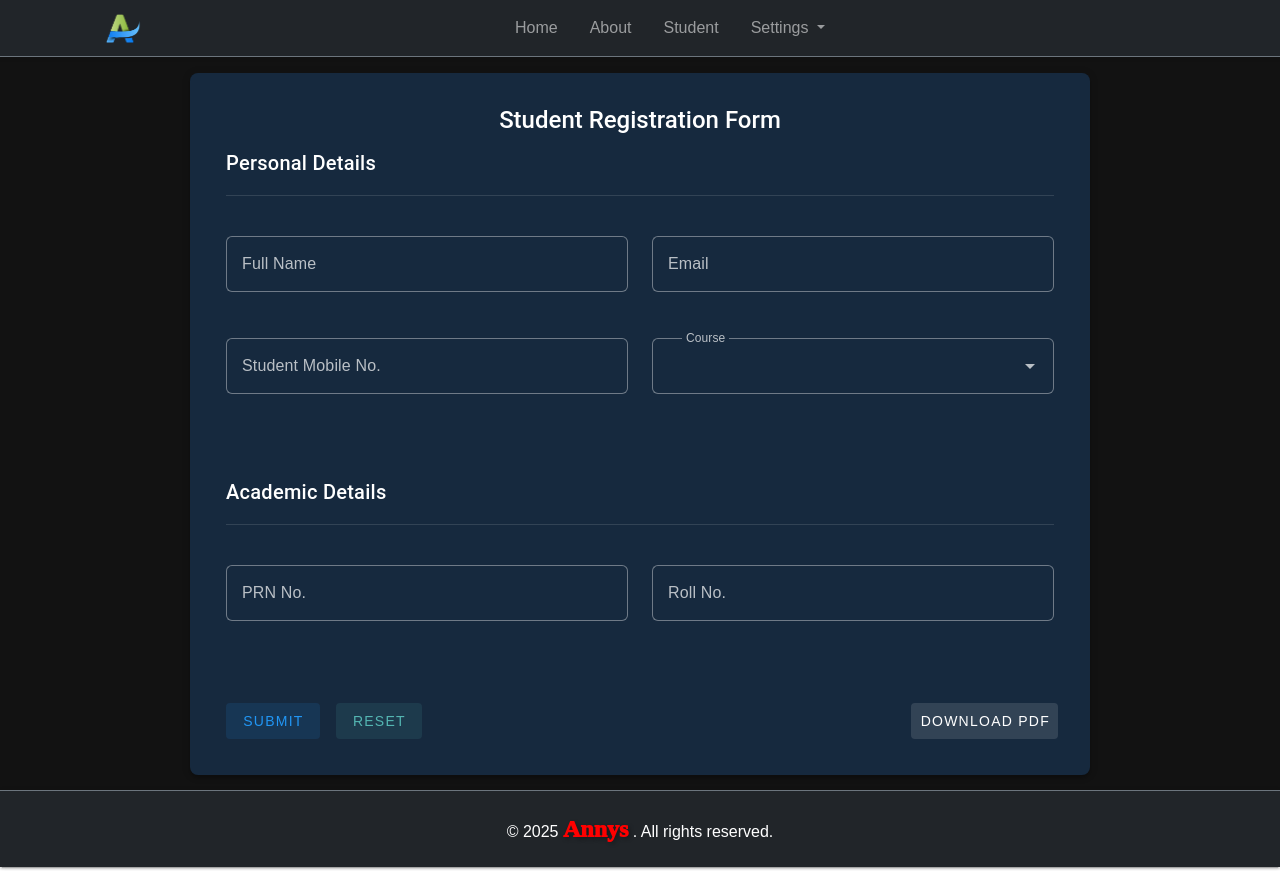
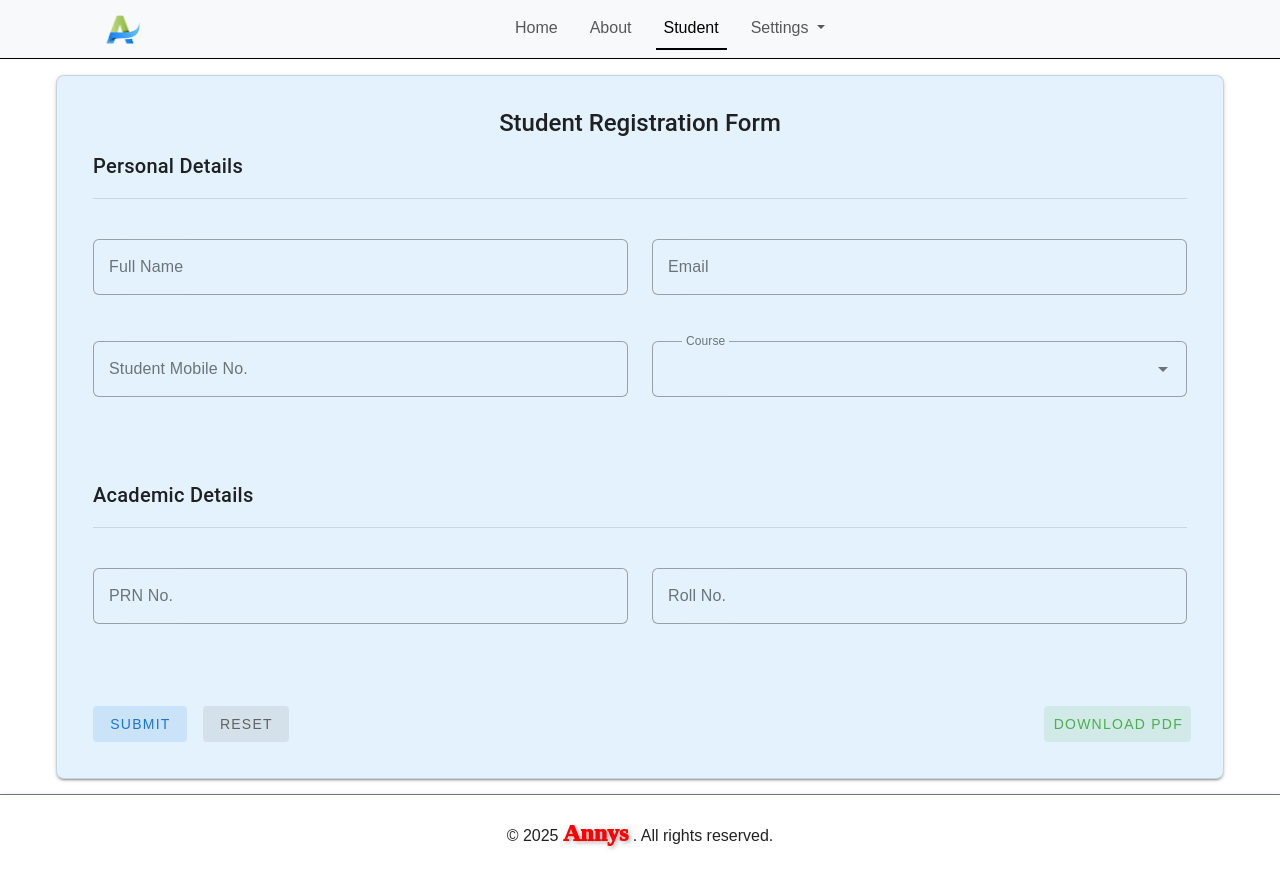
Before and after one commit to laksh-solanki/Annys, a Vue app: page /Student in a window 1280 px wide. Built offline with nearby package versions, Linux system fonts and the light colour scheme; a web font is replaced by a local one.

Commit message:
style: update theme to light mode; adjust Navbar and Footer components for improved visibility; refine card elevation in student form and settings view for better UI consistency

```diff
--- a/src/App.vue
+++ b/src/App.vue
@@ -6,7 +6,7 @@ import Footer from '@/components/Footer.vue'
 </script>
 
 <template>
-  <v-app theme="dark" id="app">
+  <v-app theme="light" id="app">
     <Navbar />
     <v-main>
       <router-view />
--- a/src/components/Footer.vue
+++ b/src/components/Footer.vue
@@ -1,5 +1,5 @@
 <template>
-  <v-footer elevation="2" color="dark" app absolute class="border-top border-secondary">
+  <v-footer elevation="2" app absolute class="border-top border-secondary">
     <v-col class="text-center" cols="12">
       &copy; {{ new Date().getFullYear() }}
       <p class="footer-text">Annys</p>
--- a/src/components/Navbar.vue
+++ b/src/components/Navbar.vue
@@ -1,6 +1,6 @@
 <template>
   <nav
-    class="navbar navbar-expand-lg bg-dark border-1 border-bottom border-secondary navbar-dark shadow-sm w-100 z-3 position-sticky top-0">
+    class="navbar navbar-expand-lg border-1 border-bottom border-black w-100 z-3 position-sticky top-0 bg-light">
     <div class="container">
       <router-link class="navbar-brand img-style" to="/"><img src="../assets/Main-logo.png" alt=""
           width="40" /></router-link>
@@ -9,9 +9,9 @@
         <span class="navbar-toggler-icon"></span>
       </button>
       <div class="collapse w-100 navbar-collapse justify-content-center" id="navbarScroll">
-        <ul class="nav navbar-nav gap-3 flex-row w-100 justify-content-center">
+        <ul class="nav navbar-nav nav-underline gap-3 flex-row w-100 justify-content-center">
           <li class="nav-item">
-            <router-link class="nav-link" to="/" exact>Home</router-link>
+            <router-link class="nav-link" to="/">Home</router-link>
           </li>
           <li class="nav-item">
             <router-link class="nav-link" to="/about">About</router-link>
@@ -23,7 +23,7 @@
             <a class="nav-link dropdown-toggle" role="button" data-bs-toggle="dropdown" aria-expanded="false">
               Settings
             </a>
-            <ul class="dropdown-menu rounded-3 dropdown-menu-dark position-absolute z-3">
+            <ul class="dropdown-menu rounded-3 position-absolute z-3">
               <li><router-link class="dropdown-item" to="/settings"><i
                     class="fa-solid fa-gear me-2"></i>Settings</router-link></li>
               <li>
@@ -64,7 +64,15 @@ import { RouterLink } from 'vue-router'
 
 .dropdown-menu {
   z-index: 1000;
-  background-color: #16293e;
   border: 3px solid rgba(144, 144, 144, 0.908) !important;
 }
+
+.nav-link.router-link-active {
+  border-bottom: 2px solid #000;
+  color: #000 !important;
+}
+
+.nav-link:hover {
+  color: #007bff !important;
+}
 </style>
--- a/src/components/PdfGenerator.vue
+++ b/src/components/PdfGenerator.vue
@@ -1,7 +1,7 @@
 <template>
   <v-tooltip text="Download PDF" location="top">
     <template v-slot:activator="{ props }">
-      <v-btn v-bind="props" @click="generatePdf" variant="tonal" color="white" text="Download PDF"></v-btn>
+      <v-btn v-bind="props" @click="generatePdf" variant="tonal" color="#4CAF50" text="Download PDF"></v-btn>
     </template>
   </v-tooltip>
 </template>
--- a/src/plugins/vuetify.js
+++ b/src/plugins/vuetify.js
@@ -7,15 +7,4 @@ import '@mdi/font/css/materialdesignicons.css'
 export default createVuetify({
   components,
   directives,
-  theme: {
-    defaultTheme: 'dark',
-    themes: {
-      dark: {
-        dark: true,
-        colors: {
-          surface: '#16293e',
-        },
-      },
-    },
-  },
 })
--- a/src/views/AboutView.vue
+++ b/src/views/AboutView.vue
@@ -27,6 +27,7 @@
   height: 100%;
   padding: 0;
   animation: color-change-2x 5s linear infinite alternate both;
+  overflow-x: hidden;
 }
 
 .About-header {
--- a/src/views/Settings.vue
+++ b/src/views/Settings.vue
@@ -99,9 +99,9 @@ watch(search, async (newValue) => {
 
 <template>
   <v-layout ref="app" class="fill-height z-0">
-    <v-navigation-drawer v-model="drawer" class="border-secondary border-end container-animate" color="dark"
+    <v-navigation-drawer v-model="drawer" class="border-secondary border-end container-animate"
       elevation="2" app>
-      <v-sheet class="pa-4 border-bottom border-secondary" color="dark">
+      <v-sheet class="pa-4 border-bottom border-black">
         <v-avatar class="mb-4" color="grey-darken-1" size="70"><img src="../assets/profile-pic.webp" alt=""
             class="rounded-5 object-fit-cover" width="60" /></v-avatar>
         <v-card-title class="p-0">Laksh Solanki</v-card-title>
@@ -142,13 +142,13 @@ watch(search, async (newValue) => {
           </v-col>
 
           <v-col cols="12" md="3">
-            <v-sheet min-height="70vh" rounded="lg" elevation="3" class="rounded-4 sheet2-animation">
+            <v-sheet min-height="70vh" rounded="lg" elevation="2" class="rounded-4 sheet2-animation">
               <!--  -->
             </v-sheet>
           </v-col>
 
           <v-col cols="12" md="9">
-            <v-sheet min-height="70vh" rounded="lg" elevation="3" class="rounded-4 sheet2-animation">
+            <v-sheet min-height="70vh" rounded="lg" elevation="2" class="rounded-4 sheet2-animation">
               <!--  -->
             </v-sheet>
           </v-col>
@@ -159,19 +159,19 @@ watch(search, async (newValue) => {
       <v-container v-if="activeContent === 'content2'">
         <v-row>
           <v-col cols="12" md="9">
-            <v-sheet min-height="268" rounded="lg" elevation="3" class="rounded-4 sheet1-animation">
+            <v-sheet min-height="268" rounded="lg" elevation="2" class="rounded-4 sheet1-animation">
               <!--  -->
             </v-sheet>
           </v-col>
 
           <v-col cols="12" md="3">
-            <v-sheet min-height="268" rounded="lg" elevation="3" class="rounded-4 sheet2-animation">
+            <v-sheet min-height="268" rounded="lg" elevation="2" class="rounded-4 sheet2-animation">
               <!--  -->
             </v-sheet>
           </v-col>
 
           <v-col cols="12" md="12">
-            <v-sheet min-height="70vh" rounded="lg" elevation="3" class="rounded-4 sheet2-animation">
+            <v-sheet min-height="70vh" rounded="lg" elevation="2" class="rounded-4 sheet2-animation">
               <!--  -->
             </v-sheet>
           </v-col>
@@ -181,7 +181,7 @@ watch(search, async (newValue) => {
       <v-container v-if="activeContent === 'content3'">
         <v-row>
           <v-col cols="12" md="12" style="height: 91.4vh;">
-            <v-card v-if="!showCard" class="pa-5 z-0 sheet1-animation" rounded="4">
+            <v-card v-if="!showCard" class="pa-5 z-0 sheet1-animation" rounded="4" elevation="1" border="1">
               <v-card-title class="text-h5 text-center m-3">Enter Credentials</v-card-title>
               <v-card-text>
                 <v-form @submit.prevent="checkCredentials">
@@ -193,7 +193,7 @@ watch(search, async (newValue) => {
               </v-card-text>
             </v-card>
             <v-container v-if="showCard">
-              <v-card class="mx-auto z-0 sheet1-animation" rounded="3">
+              <v-card class="mx-auto z-0 sheet1-animation" rounded="3" elevation="1" border="1">
                 <v-card-title class="d-flex flex-wrap gap-1 justify-content-center align-center pe-2">
                   <v-icon>mdi-account</v-icon>
                   <span class="ms-1">Student Submitted List</span>
@@ -202,7 +202,7 @@ watch(search, async (newValue) => {
                     variant="solo-filled" flat hide-details single-line></v-text-field>
                 </v-card-title>
                 <v-card-text class="pt-4">
-                  <v-table theme="dark" height="500px" fixed-header>
+                  <v-table height="500px" fixed-header>
                     <thead>
                       <tr>
                         <th class="text-left">Roll No.</th>
--- a/src/views/student.vue
+++ b/src/views/student.vue
@@ -1,6 +1,6 @@
 <template>
   <v-container class="student-container">
-    <v-card class="pa-5 card-animation card-container" elevation="4" rounded="3">
+    <v-card class="pa-5 card-animation card-container" elevation="2" border="1" rounded="3">
       <v-card-title class="text-h5 text-center text-wrap">Student Registration Form</v-card-title>
       <v-card-text>
         <v-form @submit.prevent="submitForm">
@@ -48,13 +48,13 @@
             <v-col cols="12" md="9" class="d-flex justify-center justify-content-lg-start">
               <v-tooltip text="Submit the form" location="top">
                 <template v-slot:activator="{ props }">
-                  <v-btn v-bind="props" color="primary" @click="snackbar = true" type="submit" variant="tonal"
+                  <v-btn v-bind="props" color="#1976D2" @click="snackbar = true" type="submit" variant="tonal"
                     text="Submit" class="mr-4" :loading="loading"></v-btn>
                 </template>
               </v-tooltip>
               <v-tooltip text="Reset the form" location="top">
                 <template v-slot:activator="{ props }">
-                  <v-btn v-bind="props" color="secondary" type="reset" text="Reset" variant="tonal"
+                  <v-btn v-bind="props" color="#616161" type="reset" text="Reset" variant="tonal"
                     :loading="loading"></v-btn>
                 </template>
               </v-tooltip>
@@ -113,8 +113,8 @@ const submitForm = async () => {
 
 <style scoped>
 .card-container {
-  max-width: 900px;
   width: 100%;
+  background-color: #e3f2fd; /* Light blue color */
 }
 
 .card-animation {
```
